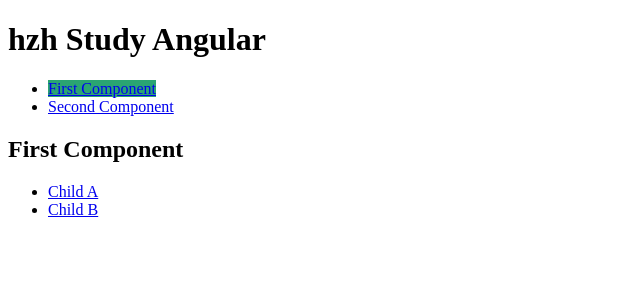
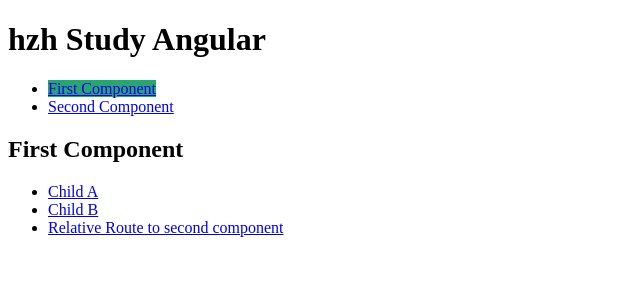
Before and after one commit to kakusinnka/hzh-study-angular, an Angular app: page /first-component in a window 1280 px wide. Shown: the top 300 px of the page, without its empty margins (0-640 px from the left). Built offline with nearby package versions, Linux system fonts and the light colour scheme.

Commit message:
使用相对路径

```diff
--- a/src/app/first/first.component.html
+++ b/src/app/first/first.component.html
@@ -4,6 +4,7 @@
     <ul>
         <li><a routerLink="child-a">Child A</a></li>
         <li><a routerLink="child-b">Child B</a></li>
+        <li><a routerLink="../second-component">Relative Route to second component</a></li>
     </ul>
 </nav>
 
```
